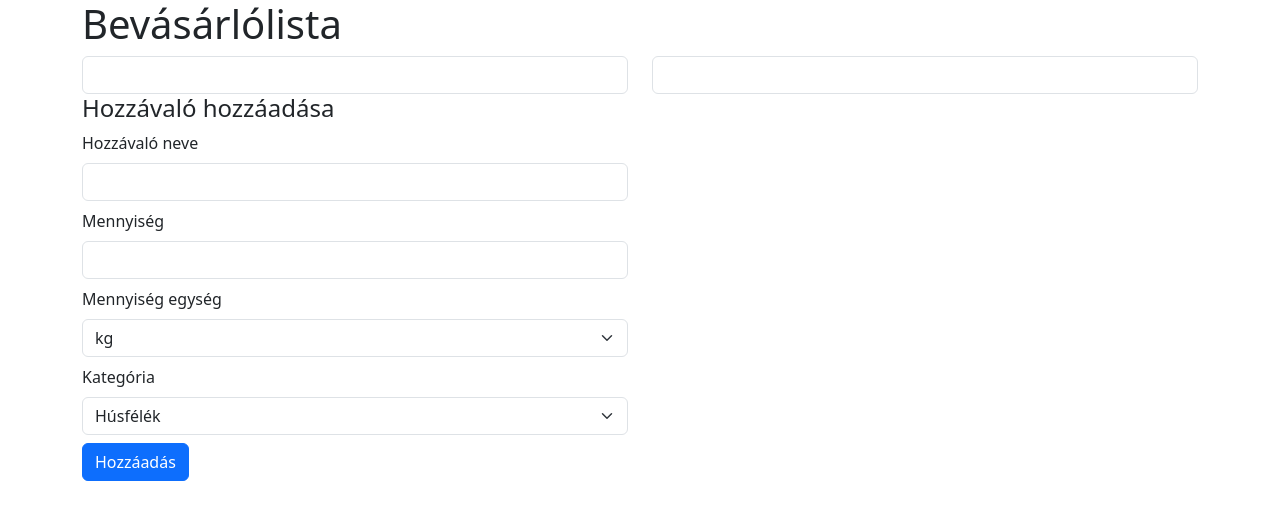
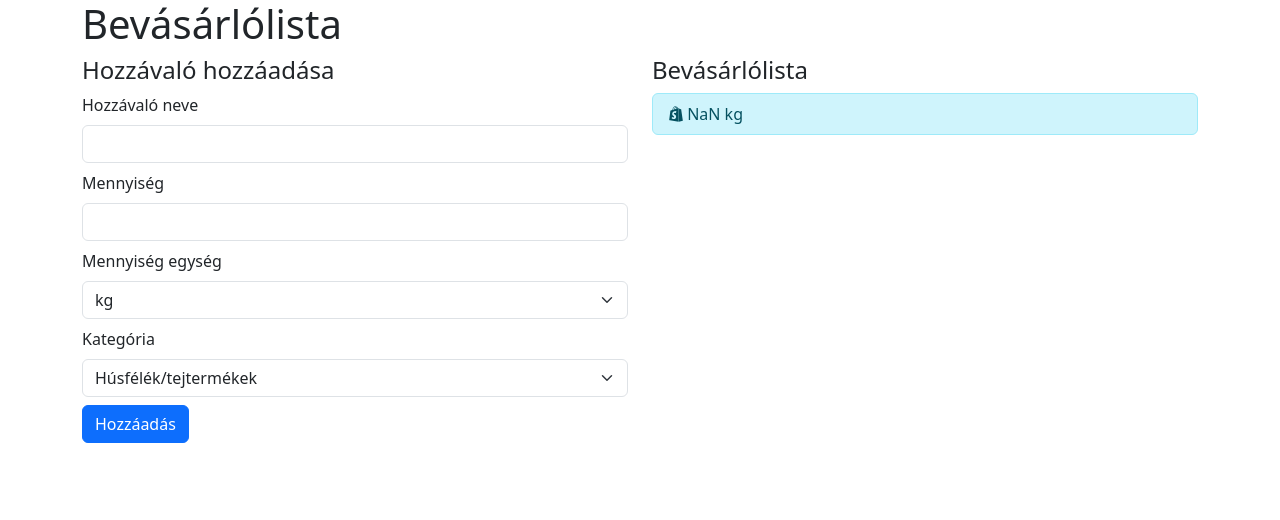
Before and after one commit to richardtavaszi-dev/frontend_ricsi_dia, a plain HTML site: page frontend_ricsi_dia-main/index.html in a window 1280 px wide. Both pictures are taken after a click on the button "Hozzáadás". Drawn offline with nearby package versions, Linux system fonts and the light colour scheme.

Commit message:
Bevásárló kész verzió

```diff
--- a/frontend_ricsi_dia-main/index.html
+++ b/frontend_ricsi_dia-main/index.html
@@ -1,52 +1,118 @@
 <!DOCTYPE html>
 <html lang="en">
+
 <head>
     <meta charset="UTF-8">
     <meta name="viewport" content="width=device-width, initial-scale=1.0">
     <title>Document</title>
+    <link rel="stylesheet" href="https://cdnjs.cloudflare.com/ajax/libs/font-awesome/6.5.0/css/all.min.css">
     <link href="https://cdn.jsdelivr.net/npm/bootstrap@5.3.8/dist/css/bootstrap.min.css" rel="stylesheet"
         integrity="sha384-sRIl4kxILFvY47J16cr9ZwB07vP4J8+LH7qKQnuqkuIAvNWLzeN8tE5YBujZqJLB" crossorigin="anonymous">
     <script src="https://cdn.jsdelivr.net/npm/bootstrap@5.3.8/dist/js/bootstrap.bundle.min.js"
         integrity="sha384-FKyoEForCGlyvwx9Hj09JcYn3nv7wiPVlz7YYwJrWVcXK/BmnVDxM+D2scQbITxI"
         crossorigin="anonymous"></script>
 </head>
+
 <body>
-    <div class="container-md">
+    <div class="container-sm">
         <h1>Bevásárlólista</h1>
         <div class="row">
-            <div class="col-md-6">
-                <input class="form-control" />
+            <div class="col-sm-6">
+
                 <h4>Hozzávaló hozzáadása</h4>
                 <label class="form-label">Hozzávaló neve</label>
-                <input type="text" class="form-control" />
+                <input id="inp_nev" type="text" class="form-control" />
                 <label class="form-label mt-2">Mennyiség</label>
-                <input type="number" class="form-control" />
+                <input id="inp_mennyiseg" type="number" class="form-control" />
                 <label class="form-label mt-2">Mennyiség egység</label>
-                <select class="form-select">
-                    <option value="1">kg</option>
-                    <option value="2">g</option>
-                    <option value="3">l</option>
-                    <option value="4">ml</option>
-                    <option value="5">db</option>
+                <select id="sel_mennyiseg_egyseg" class="form-select">
+                    <option value="kg">kg</option>
+                    <option value="g">g</option>
+                    <option value="l">l</option>
+                    <option value="ml">ml</option>
+                    <option value="db">db</option>
                 </select>
                 <label class="form-label mt-2">Kategória</label>
-                <select class="form-select">
-                    <option value="1">Húsfélék</option>
+                <select id="sel_kategoria" class="form-select">
+                    <option value="1">Húsfélék/tejtermékek </option>
                     <option value="2">Gyümölcs/zöldség</option>
                     <option value="3">Tésztafélék/péktermékek</option>
                     <option value="4">Késztermékek</option>
                 </select>
-                <button class="btn btn-primary mt-2">Hozzáadás</button>
+                <button onclick="add()" class="btn btn-primary mt-2">Hozzáadás</button>
 
 
             </div>
-            <div class="col-md-6">
-                <input class="form-control" />
+            <div class="col-sm-6">
+                <h4>Bevásárlólista</h4>
+                <ul id="result" class="list-group">
+
+                </ul>
+
             </div>
         </div>
     </div>
     <script>
 
+        class ShopItem {
+            nev;
+            mennyiseg;
+            mennyiseg_egyseg;
+            kategoria;
+            id;
+
+            constructor(nev, mennyiseg, mennyiseg_egyseg, kategoria) {
+                this.id = crypto.randomUUID();
+                this.mennyiseg = mennyiseg;
+                this.mennyiseg_egyseg = mennyiseg_egyseg;
+                this.kategoria = kategoria;
+                this.nev = nev;
+
+            }
+
+        }
+
+        items = [];
+        load();
+        display();
+
+        function add() {
+            items.push(new ShopItem(
+                document.getElementById('inp_nev').value,
+                parseFloat(document.getElementById('inp_mennyiseg').value),
+                document.getElementById('sel_mennyiseg_egyseg').value,
+                document.getElementById('sel_kategoria').value,
+            ));
+
+
+            display();
+            }
+
+
+
+
+
+        function display() {
+            document.getElementById('result').innerHTML = '';
+            items.forEach(x => {
+                document.getElementById('result').innerHTML +=
+                    `<li class="list-group-item list-group-item-info">
+                        <i class="fa-brands fa-shopify"></i> ${x.nev} ${x.mennyiseg}
+                        ${x.mennyiseg_egyseg}</li>`
+
+
+            });
+            save();
+        }
+        function load(){
+    items = JSON.parse(localStorage.getItem('items') ?? '[]');
+        }
+
+    function save(){
+    localStorage.setItem('items', JSON.stringify(items));
+}
+
     </script>
 </body>
+
 </html>
```
